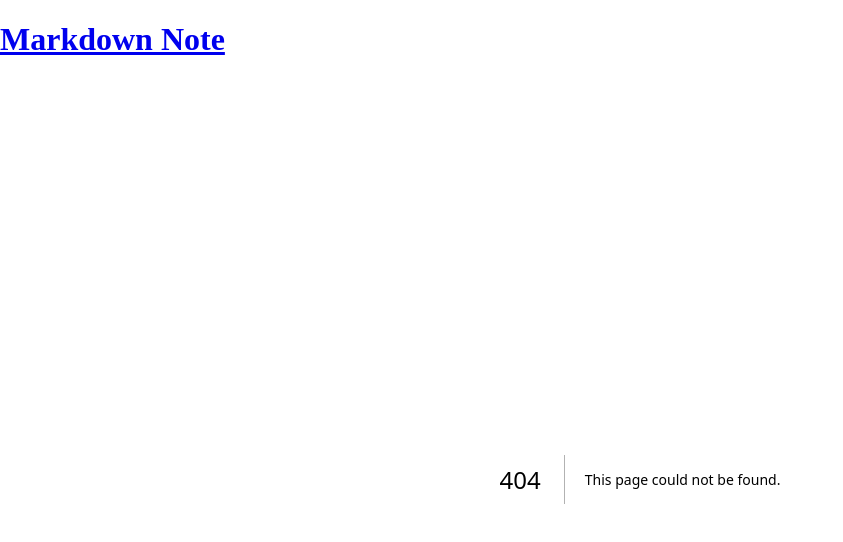
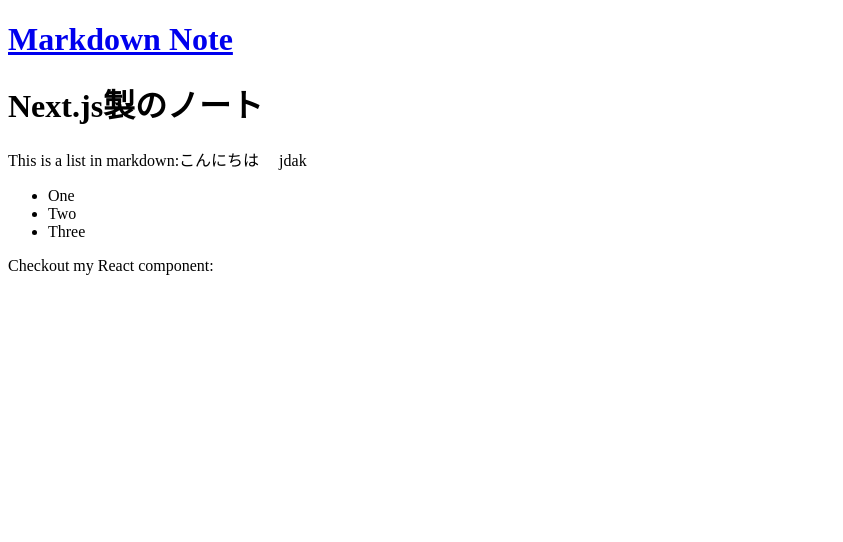
Before and after one commit to kzhub/mdx-blog, a Next.js app: page /about in a window 1280 px wide. Before the commit this address had no page. Shown: the top 542 px of the page, without its empty margins (0-843 px from the left). Built offline with nearby package versions, Linux system fonts and the light colour scheme.

Commit message:
add chakra ui

```diff
--- a/package.json
+++ b/package.json
@@ -9,6 +9,9 @@
     "lint": "next lint"
   },
   "dependencies": {
+    "@chakra-ui/react": "^2.4.9",
+    "@emotion/react": "^11.10.5",
+    "@emotion/styled": "^11.10.5",
     "@mdx-js/loader": "^2.2.1",
     "@mdx-js/react": "^2.2.1",
     "@next/font": "13.1.6",
@@ -18,6 +21,7 @@
     "@types/react-dom": "18.0.10",
     "eslint": "8.33.0",
     "eslint-config-next": "13.1.6",
+    "framer-motion": "^9.0.2",
     "next": "13.1.6",
     "react": "18.2.0",
     "react-dom": "18.2.0",
--- a/pages/_document.tsx
+++ b/pages/_document.tsx
@@ -1,8 +1,10 @@
 import { Html, Head, Main, NextScript } from 'next/document'
 import Link from 'next/link'
+import { ChakraProvider } from '@chakra-ui/react'
 
 export default function Document() {
 	return (
+		<ChakraProvider>
 			<Html lang="ja">
 				<Head />
 				<body>
@@ -15,5 +17,6 @@
 					<NextScript />
 				</body>
 			</Html>
+		</ChakraProvider>
 	)
 }
--- /dev/null
+++ b/pages/about.mdx
@@ -0,0 +1,17 @@
+export const meta = {
+    title: "",
+    tags: ["serverless", "node.js", "python"],
+    date: "2022-08-08",
+};
+
+# Next.js製のノート
+
+This is a list in markdown:こんにちは
+jdak
+
+
+- One
+- Two
+- Three
+
+Checkout my React component:
```
Also changed, not shown: 1 other file (tests, documents, lock files or other folders). Lines whose indentation alone changed are shown as unchanged.
